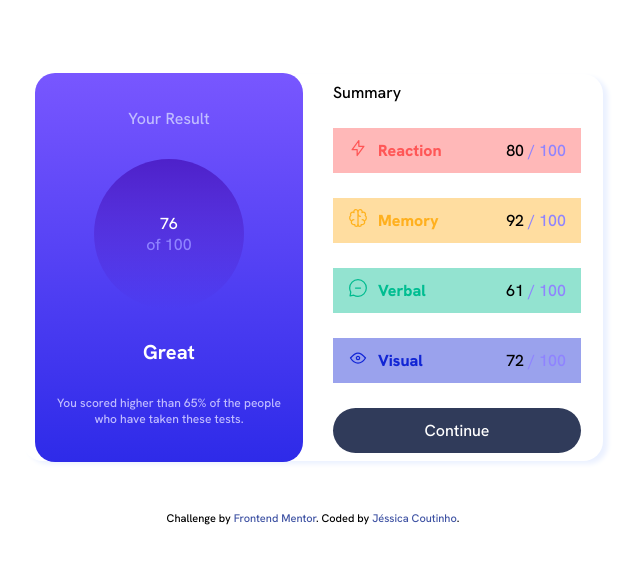
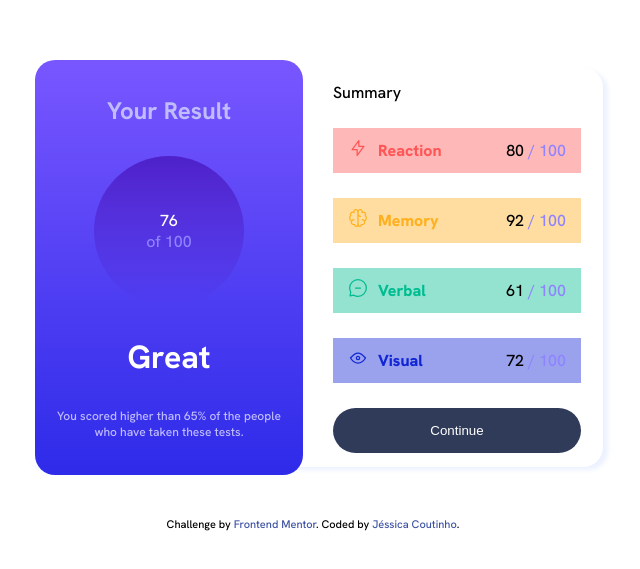
Before and after one commit to coutinhojessica/frontend-mentor, a plain HTML site: page index.html in a window 1280 px wide. Shown: the part 101-670 px from the top of the page, without its empty margins (327-967 px from the left). Drawn offline with Linux system fonts and the light colour scheme.

Commit message:
Ajutes no projeto.

```diff
--- a/assets/src/css/style.css
+++ b/assets/src/css/style.css
@@ -20,7 +20,7 @@ main{
     justify-content: center;
     align-items: center;
     width: 580px;
-    height: 387px;
+    height: 399px;
     column-gap: 20px;
     box-shadow: 5px 3px 5px hsl(221, 100%, 96%);
     border-radius: 20px;
@@ -52,7 +52,7 @@ main .section-result .circle{
 
 main .section-result .destacar{
     font-weight: bolder;
-    font-size: 20px;
+    font-size: 2em;
 }
 
 main .cem{
@@ -70,6 +70,7 @@ main .section-result .title,
 main .section-result .descricao{
     color: rgb(192.0, 188.0, 255.0)
 }
+
 
 main .descricao{
     display: flex;
@@ -156,6 +157,9 @@ main .continue{
     color:  hsl(0, 0%, 100%);
     height: 45px;
     border-radius: 35px;
+    cursor: pointer;
+    outline: none;
+    border: none;
 }
 
 footer{
--- a/index.html
+++ b/index.html
@@ -19,7 +19,7 @@
 
   <main class="conteiner">
     <section class="section-result">
-      <p class="title">Your Result</p>
+      <h1 class="title">Your Result</h1>
       <div class="circle">
         <p>76</p>
         <p class="cem">of 100</p>
@@ -70,7 +70,7 @@
           <span class="cem">/ 100</span>
         </div>
       </div>
-      <p class="continue">Continue</p>
+      <button class="continue">Continue</button>
     </section>
   </main>
 
```
